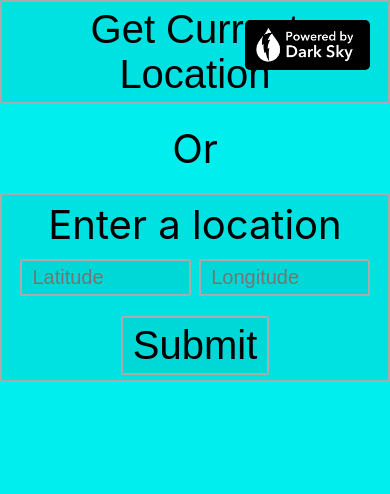
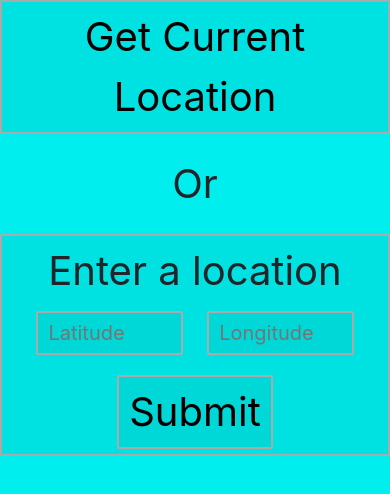
Before and after one commit to JamesNarayanan/weather, a React (Create React App) app: page / in a window 390 px wide. Shown: the top 494 px of the page. Built offline with nearby package versions, Linux system fonts and the light colour scheme.

Commit message:
Updated Settings bar and DarkSkyLogo to use bootstrap

```diff
--- a/package.json
+++ b/package.json
@@ -4,10 +4,14 @@
   "private": true,
   "homepage": "https://jamesnarayanan.github.io/weather/",
   "dependencies": {
+    "bootstrap": "^4.3.1",
     "gh-pages": "^2.0.1",
+    "jquery": "^3.4.1",
+    "popper": "^1.0.1",
+    "popper.js": "^1.15.0",
     "react": "^16.7.0",
     "react-dom": "^16.7.0",
-    "react-scripts": "2.1.3",
+    "react-scripts": "^3.0.0",
     "react-skycons": "^0.7.0"
   },
   "scripts": {
--- a/src/App.css
+++ b/src/App.css
@@ -53,12 +53,12 @@ button {
 	cursor: pointer;
 	transition: .2s background;
 }
-button:hover {
-	background: rgba(0, 0, 0, .1);
+
+.btn {
+	background-color: rgba(0, 0, 0, .05);
 }
-button:focus {
-	border: none;
-	outline: 2px solid white;
+.btn:hover {
+	background: rgba(0, 0, 0, .15);
 }
 
 #inputWrapper {
@@ -80,10 +80,9 @@ button:focus {
 
 #darkSkyLogo {
 	position: absolute;
-	top: 20px;
-	right: 20px;
+	top: 0px;
+	right: 0px;
 	height: 50px;
 	width: auto;
-	border-radius: 5px;
 	background-color: black;
 }
--- a/src/App.js
+++ b/src/App.js
@@ -92,8 +92,8 @@ class App extends Component {
 	render() {
 		function DarkSkyLogo(props) {
 			return (
-				<a href="https://darksky.net/poweredby/" target="_blank" rel="noopener noreferrer">
-					<img src="darkSky.png" alt="Dark Sky Logo" id="darkSkyLogo"></img>
+				<a href="https://darksky.net/poweredby/" target="_blank" rel="noopener noreferrer" className="d-none d-sm-block">
+					<img src="darkSky.png" alt="Dark Sky Logo" id="darkSkyLogo" className="mt-3 mr-3 rounded"></img>
 				</a>
 			);
 		}
@@ -112,18 +112,18 @@ class App extends Component {
 						</div>
 						<button onClick={this.getLocation} style={{marginTop: "10px"}}>Submit</button>
 					</div>
-					<DarkSkyLogo />
+					<DarkSkyLogo/>
 				</div>
 			);
 		} else if(this.state.days) {
 			return (
-				<div className="wrapper">
+				<div className="container-fluid p-3 d-flex flex-column justify-content-center align-items-center">
 					<Settings onTempClick={this.handleTempClick} unit={this.state.unit}/>
 					<div id="scheduleContainer">
 						<DayInfo day={this.state.days[this.state.selectedDay]} unit={this.state.unit}/>
 						<Schedule days={this.state.days} onDayClick={this.handleDayClick} selectedDay={this.state.selectedDay} unit={this.state.unit}/>
 					</div>
-					<DarkSkyLogo />
+					<DarkSkyLogo/>
 				</div>
 			);
 		} else {
--- a/src/Settings.js
+++ b/src/Settings.js
@@ -4,10 +4,11 @@ import './Settings.css';
 class Settings extends Component {
     render() {
         return (
-            <div id="settingsWrapper">
-                <div style={{display: "flex", flexDirection: "row"}}>
-                    <button id="F" onClick={()=>this.props.onTempClick("F")} style={{border: this.props.unit === "im" ? "1px solid black" : "none"}}>F°</button>
-                    <button id="C" onClick={()=>this.props.onTempClick("C")} style={{border: this.props.unit === "si" ? "1px solid black" : "none"}}>C°</button>
+            <div /* id="settingsWrapper" */ className="mx-auto col-12 col-sm-6 col-md-3 col-lg-2 p-3 border rounded border-dark">
+                {/* <div style={{display: "flex", flexDirection: "row"}}> */}
+                <div className="row d-flex justify-content-center">
+                    <button className="col-4 btn" /* id="F" */ onClick={()=>this.props.onTempClick("F")} style={{border: this.props.unit === "im" ? "1px solid black" : "none"}}>F°</button>
+                    <button className="col-4 btn" /* id="C" */ onClick={()=>this.props.onTempClick("C")} style={{border: this.props.unit === "si" ? "1px solid black" : "none"}}>C°</button>
                 </div>
             </div>
         );
--- a/src/index.js
+++ b/src/index.js
@@ -1,5 +1,6 @@
 import React from 'react';
 import ReactDOM from 'react-dom';
+import 'bootstrap/dist/css/bootstrap.css';
 import './index.css';
 import App from './App';
 import * as serviceWorker from './serviceWorker';
```
Also changed, not shown: 1 other file (tests, documents, lock files or other folders).
